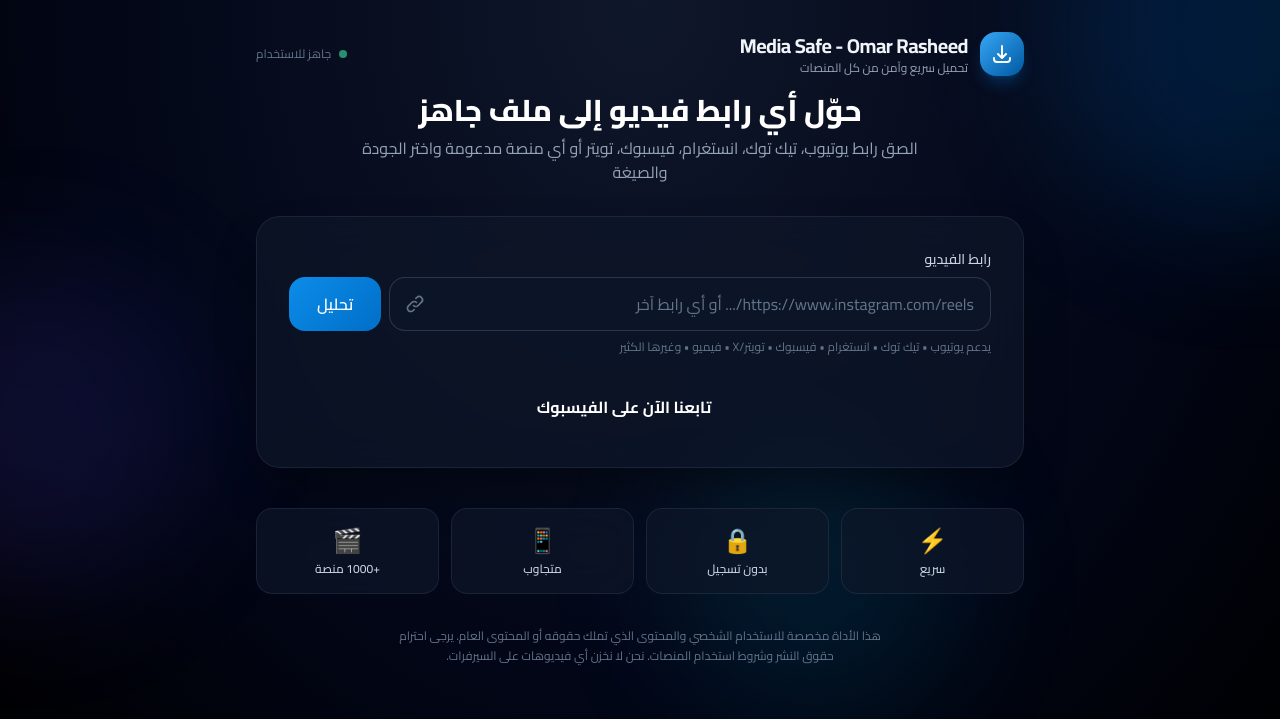
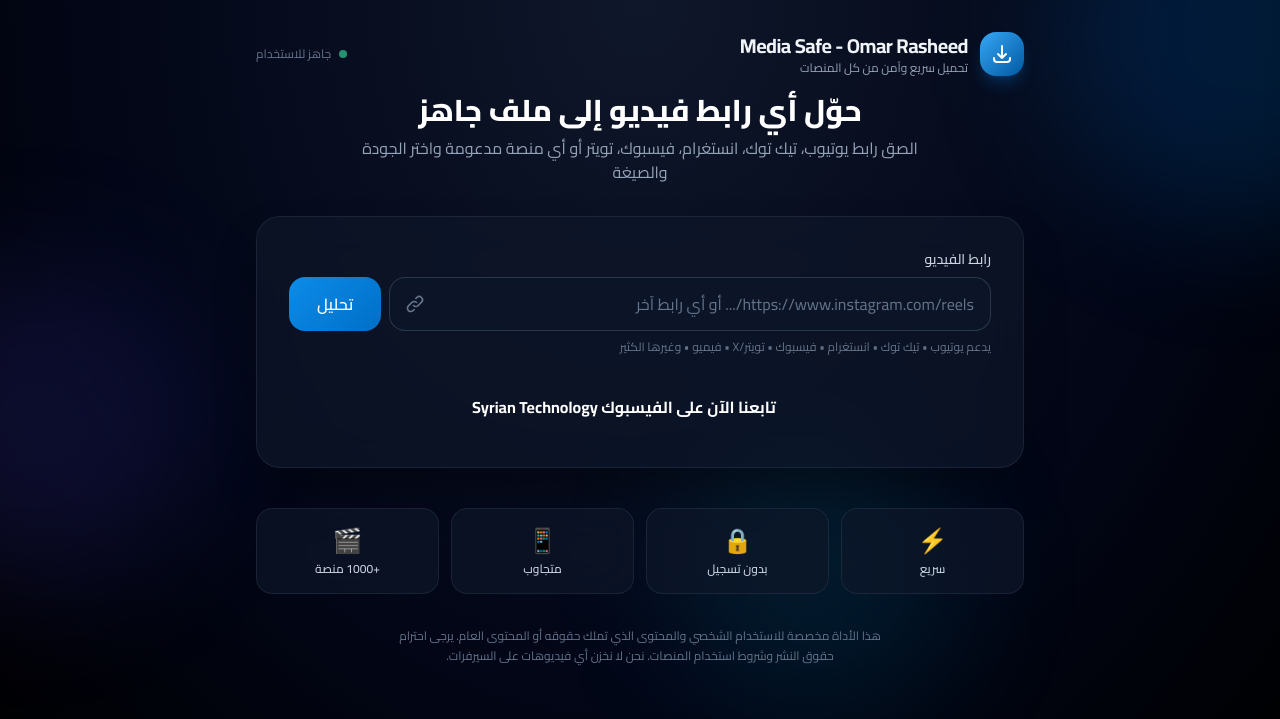
Before and after one commit to Socialdownloaderomar/media-safe, a Flask app: page / in a window 1280 px wide. Shown: the top 719 px of the page. Run offline with Flask 3, Linux system fonts and the light colour scheme; some libraries are stand-ins or nearby versions.

Commit message:
Update index.html

```diff
--- a/templates/index.html
+++ b/templates/index.html
@@ -90,7 +90,7 @@
             >
               <svg class="w-5 h-5" fill="none" viewBox="0 0 24 24" stroke="currentColor" stroke-width="2">
               </svg>
-          <a href="https://www.facebook.com/SyrianTell">   <span id="downloadBtnText">تابعنا الآن على الفيسبوك</span> </a>
+          <a class="btn btn-outline-warning href="https://www.facebook.com/SyrianTell">   <span id="downloadBtnText">تابعنا الآن على الفيسبوك Syrian Technology</span> </a>
             </button>
 
           <!-- Error message -->
```
